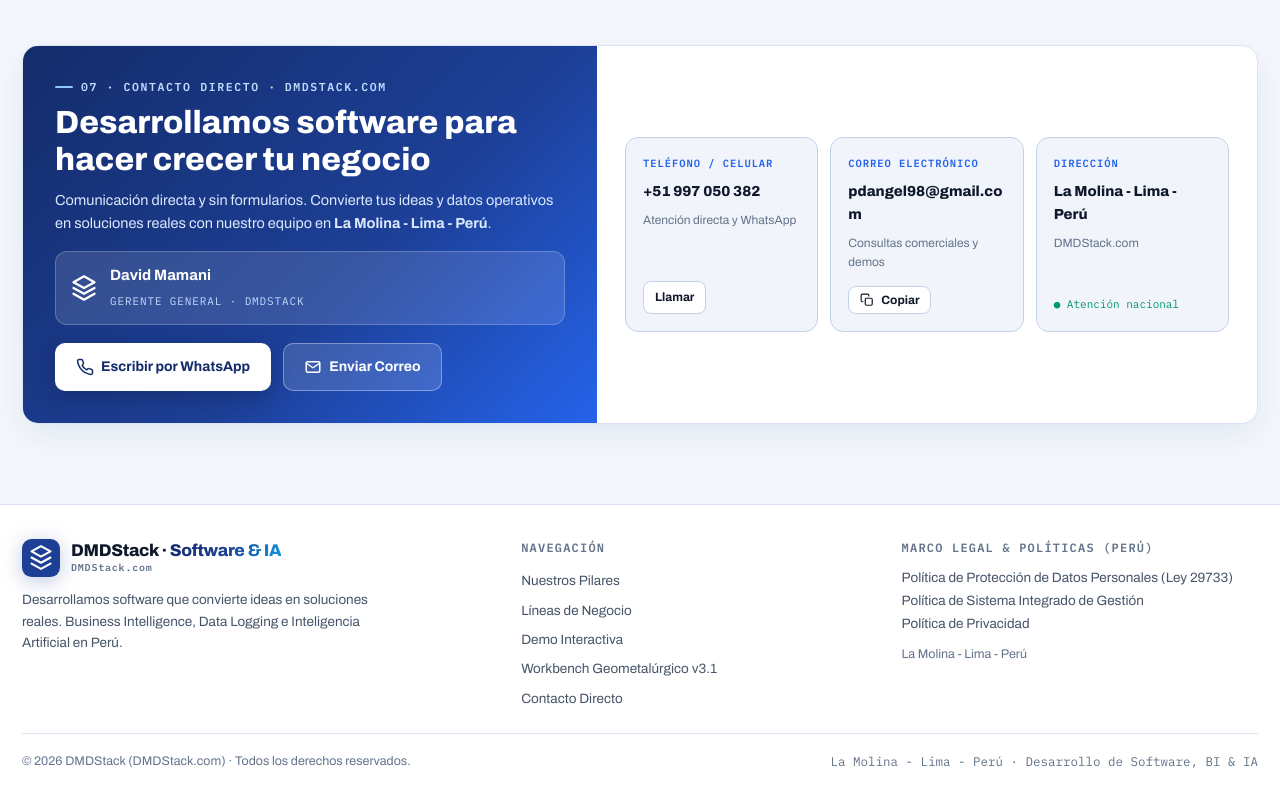
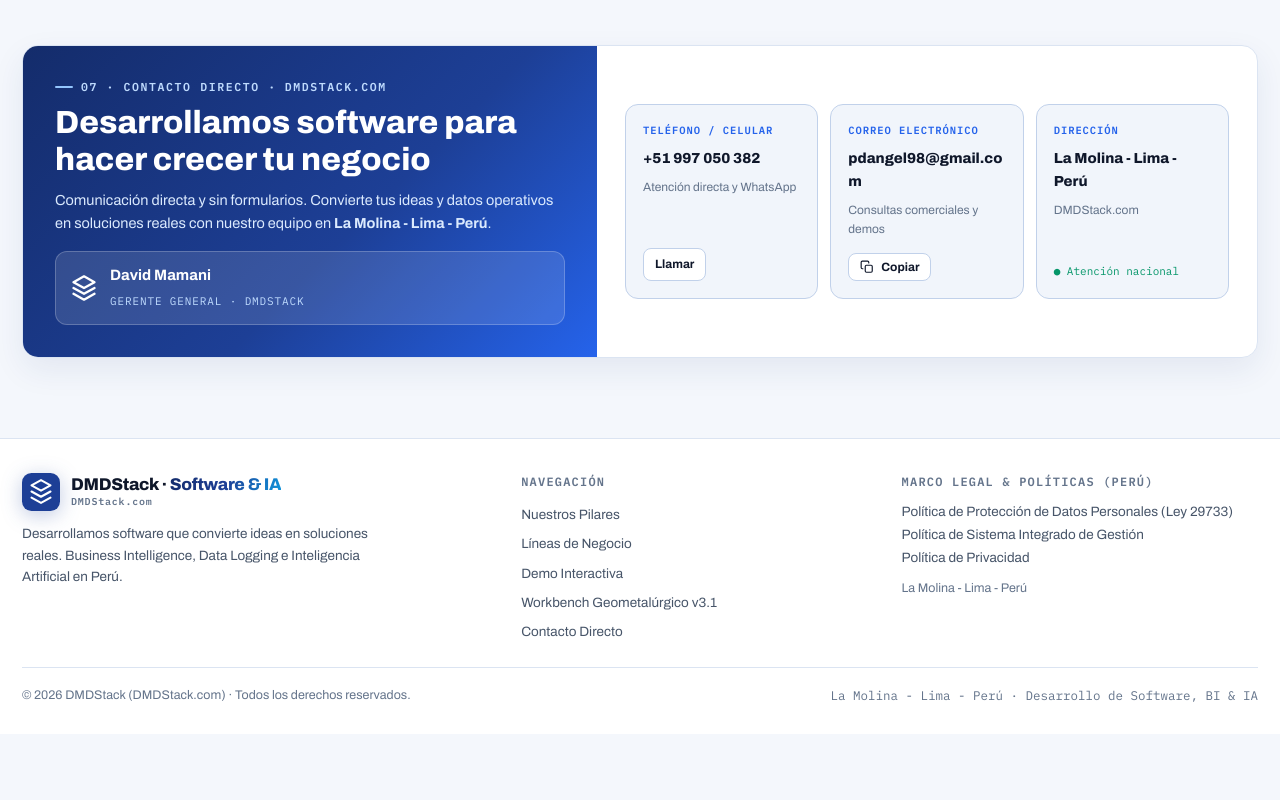
Before and after one commit to factorialgrowth/mining-website, a plain HTML site: page index.html in a window 1280 px wide. Shown: the part 5902-6702 px from the top of the page. After the commit the page ends 6636 px from the top, so only its background shows below. Drawn offline with Linux system fonts and the light colour scheme.

Commit message:
UI: quitar botones redundantes de WhatsApp y Correo en tarjeta de contacto

```diff
--- a/index.html
+++ b/index.html
@@ -272,13 +272,9 @@ section.tight{padding:36px 0}
 .contact-brand-side .kicker::before{background:#93c5fd}
 .contact-brand-side h2{font-size:clamp(24px,3vw,32px);font-weight:800;line-height:1.18;margin-bottom:10px;color:#ffffff}
 .contact-brand-side p{font-size:14.5px;color:#dbeafe;margin-bottom:16px}
-.contact-rep{display:flex;align-items:center;gap:12px;padding:12px 14px;border-radius:12px;background:rgba(255,255,255,.12);border:1px solid rgba(255,255,255,.22);margin-bottom:18px}
+.contact-rep{display:flex;align-items:center;gap:12px;padding:12px 14px;border-radius:12px;background:rgba(255,255,255,.12);border:1px solid rgba(255,255,255,.22);margin-bottom:0}
 .contact-rep strong{display:block;font-size:15px;color:#ffffff}
 .contact-rep span{font-family:'IBM Plex Mono',monospace;font-size:11px;letter-spacing:.08em;text-transform:uppercase;color:#bfdbfe}
-.contact-brand-side .btn{background:rgba(255,255,255,.14);border-color:rgba(255,255,255,.35);color:#ffffff}
-.contact-brand-side .btn:hover{background:rgba(255,255,255,.24);color:#ffffff;border-color:#ffffff}
-.contact-brand-side .btn.primary{background:#ffffff;color:#142c6b;border-color:transparent;box-shadow:0 8px 22px rgba(10,20,55,.28)}
-.contact-brand-side .btn.primary:hover{background:#eff6ff;color:#142c6b}
 .contact-cards-wrap{padding:28px;display:flex;align-items:center}
 .contact-cards{display:grid;grid-template-columns:repeat(3,1fr);gap:12px;width:100%}
 .c-card{background:var(--surface2);border:1px solid var(--line2);border-radius:13px;padding:17px;display:flex;flex-direction:column;gap:8px;transition:.18s}
@@ -801,14 +797,6 @@ dialog[open]{animation:dlgIn .26s var(--ease)}
               <strong data-cfg="contactName">David Mamani</strong>
               <span data-cfg="contactRole">Gerente General · DMDStack</span>
             </div>
-          </div>
-          <div class="hero-ctas" style="margin-bottom:0">
-            <a class="btn primary" data-cfg-href="whatsappHref" href="https://wa.me/51997050382" target="_blank" rel="noopener">
-              <svg class="ic"><use href="#i-phone"/></svg>Escribir por WhatsApp
-            </a>
-            <a class="btn" data-cfg-href="emailHref" href="mailto:pdangel98@gmail.com">
-              <svg class="ic"><use href="#i-mail"/></svg>Enviar Correo
-            </a>
           </div>
         </div>
 
```
